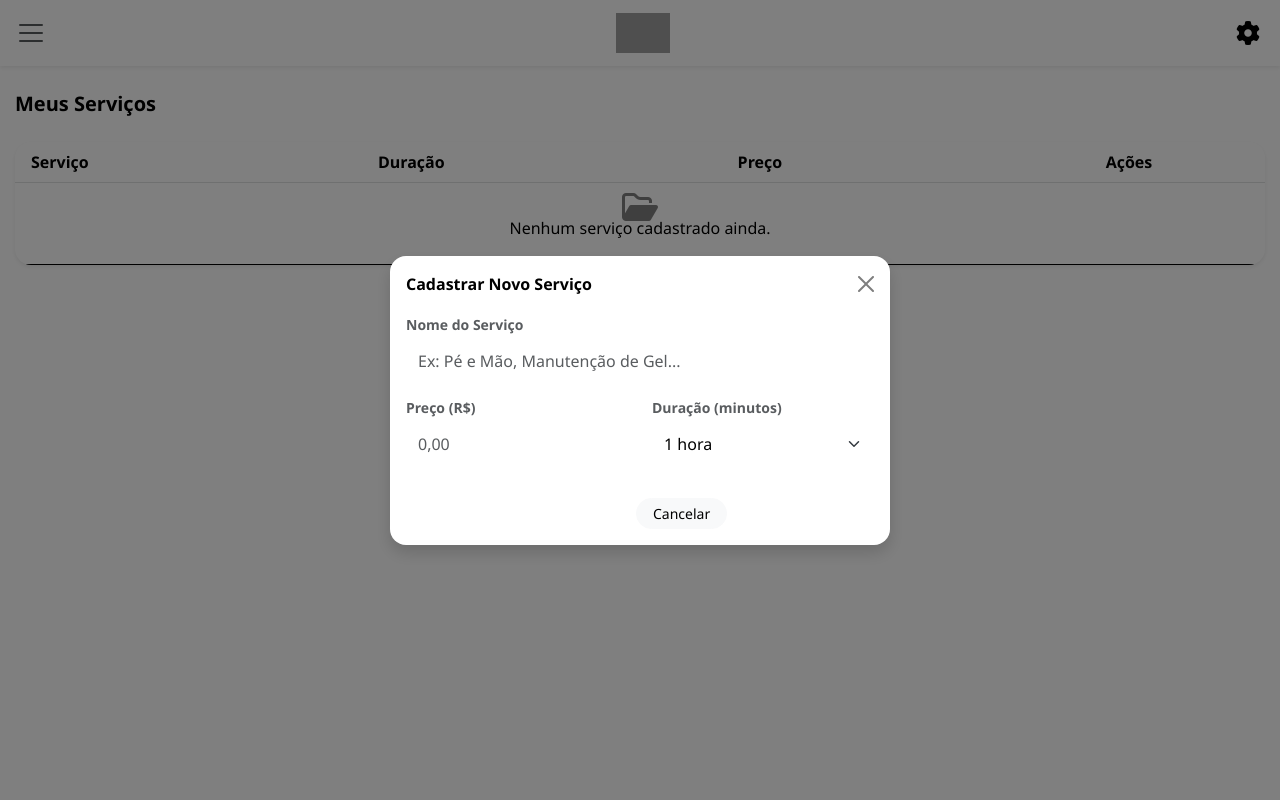
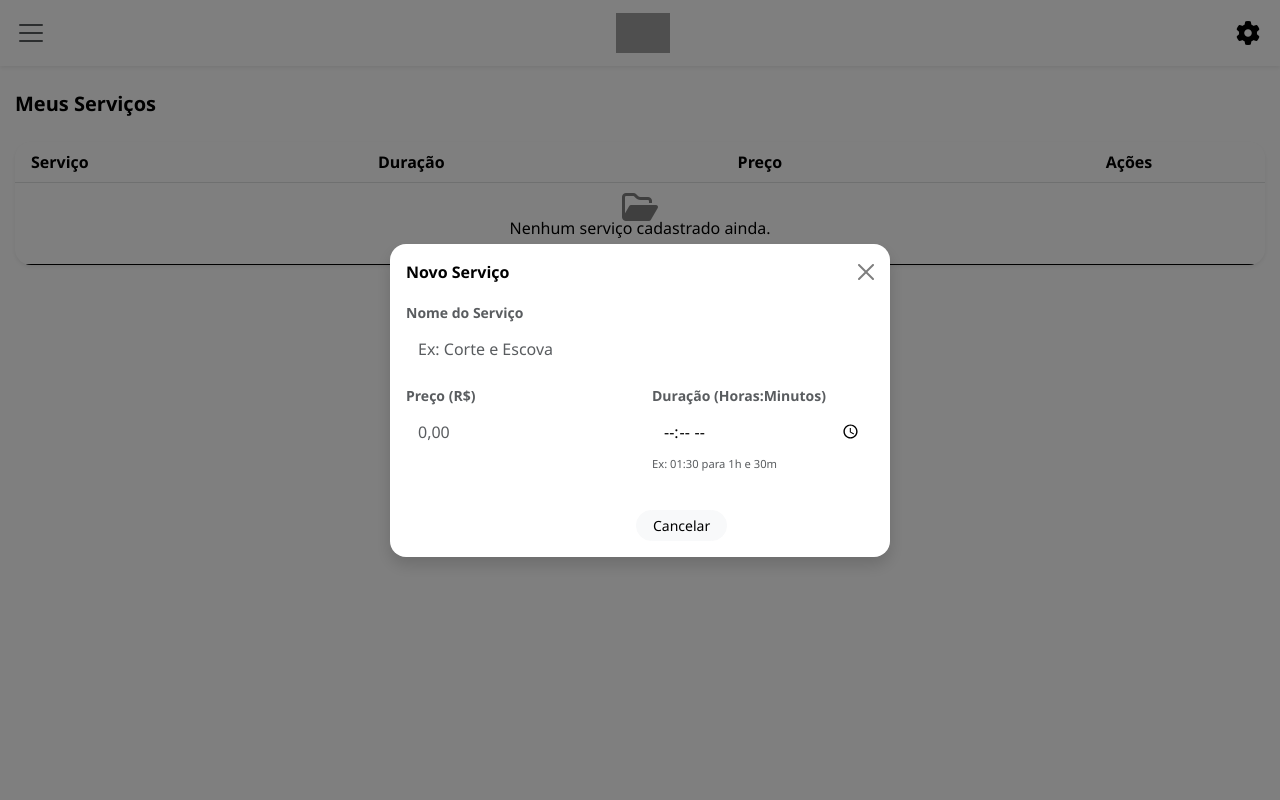
Before and after one commit to viniciusvpg/vpg_saas_manicure, a Flask app: page /servicos in a window 1280 px wide, after a click on "Novo Serviço". Run offline with Flask 3, Linux system fonts and the light colour scheme; a user stored in the database is signed in; data comes from the database, SQL or seed files in the repository; grey boxes are pictures that could not be loaded.

Commit message:
Update main.py

```diff
--- a/app.py
+++ b/app.py
@@ -173,7 +173,9 @@ def servicos():
     if request.method == 'POST':
         nome = request.form.get('nome_servico')
         valor = float(request.form.get('valor').replace(',', '.'))
-        duracao = int(request.form.get('duracao_minutos'))
+        duracao_str = request.form.get('duracao') # "01:30"
+        horas, minutos = map(int, duracao_str.split(':'))
+        duracao = (horas * 60) + minutos
 
         novo_servico = Servico(
             estabelecimento_id=estabelecimento_id_logado,
--- a/templates/servicos.html
+++ b/templates/servicos.html
@@ -46,40 +46,34 @@
     </div>
 </div>
 
-<div class="modal fade" id="modalNovoServico" tabindex="-1" aria-labelledby="modalNovoServicoLabel" aria-hidden="true">
+<div class="modal fade" id="modalNovoServico" tabindex="-1" aria-hidden="true">
     <div class="modal-dialog modal-dialog-centered">
         <div class="modal-content border-0 rounded-4 shadow">
             <div class="modal-header border-0 pb-0">
-                <h6 class="modal-title fw-bold" id="modalNovoServicoLabel">Cadastrar Novo Serviço</h6>
-                <button type="button" class="btn-close" data-bs-dismiss="modal" aria-label="Close"></button>
+                <h6 class="modal-title fw-bold">Novo Serviço</h6>
+                <button type="button" class="btn-close" data-bs-dismiss="modal"></button>
             </div>
             <form action="{{ url_for('servicos') }}" method="POST">
                 <div class="modal-body">
                     <div class="mb-3">
-                        <label for="nome_servico" class="form-label small fw-bold text-muted">Nome do Serviço</label>
-                        <input type="text" class="form-control rounded-3" id="nome_servico" name="nome_servico" placeholder="Ex: Pé e Mão, Manutenção de Gel..." required>
+                        <label class="form-label small fw-bold text-muted">Nome do Serviço</label>
+                        <input type="text" class="form-control rounded-3" name="nome_servico" placeholder="Ex: Corte e Escova" required>
                     </div>
 
                     <div class="row">
                         <div class="col-6 mb-3">
-                            <label for="valor" class="form-label small fw-bold text-muted">Preço (R$)</label>
-                            <input type="text" class="form-control rounded-3" id="valor" name="valor" placeholder="0,00" required>
+                            <label class="form-label small fw-bold text-muted">Preço (R$)</label>
+                            <input type="text" class="form-control rounded-3" name="valor" placeholder="0,00" required>
                         </div>
                         <div class="col-6 mb-3">
-                            <label for="duracao_minutos" class="form-label small fw-bold text-muted">Duração (minutos)</label>
-                            <select class="form-select rounded-3" id="duracao_minutos" name="duracao_minutos" required>
-                                <option value="30">30 min</option>
-                                <option value="45">45 min</option>
-                                <option value="60" selected>1 hora</option>
-                                <option value="90">1h 30m</option>
-                                <option value="120">2 horas</option>
-                                <option value="150">2h 30m</option>
-                            </select>
+                            <label class="form-label small fw-bold text-muted">Duração (Horas:Minutos)</label>
+                            <input type="time" class="form-control rounded-3" name="duracao" required>
+                            <small class="text-muted" style="font-size: 0.7rem;">Ex: 01:30 para 1h e 30m</small>
                         </div>
                     </div>
                 </div>
                 <div class="modal-footer border-0 pt-0">
-                    <button type="button" class="btn btn-light rounded-pill px-3 btn-sm" data-bs-toggle="modal">Cancelar</button>
+                    <button type="button" class="btn btn-light rounded-pill px-3 btn-sm" data-bs-dismiss="modal">Cancelar</button>
                     <button type="submit" class="btn btn-dark rounded-pill px-4 btn-sm">Salvar Serviço</button>
                 </div>
             </form>
```
